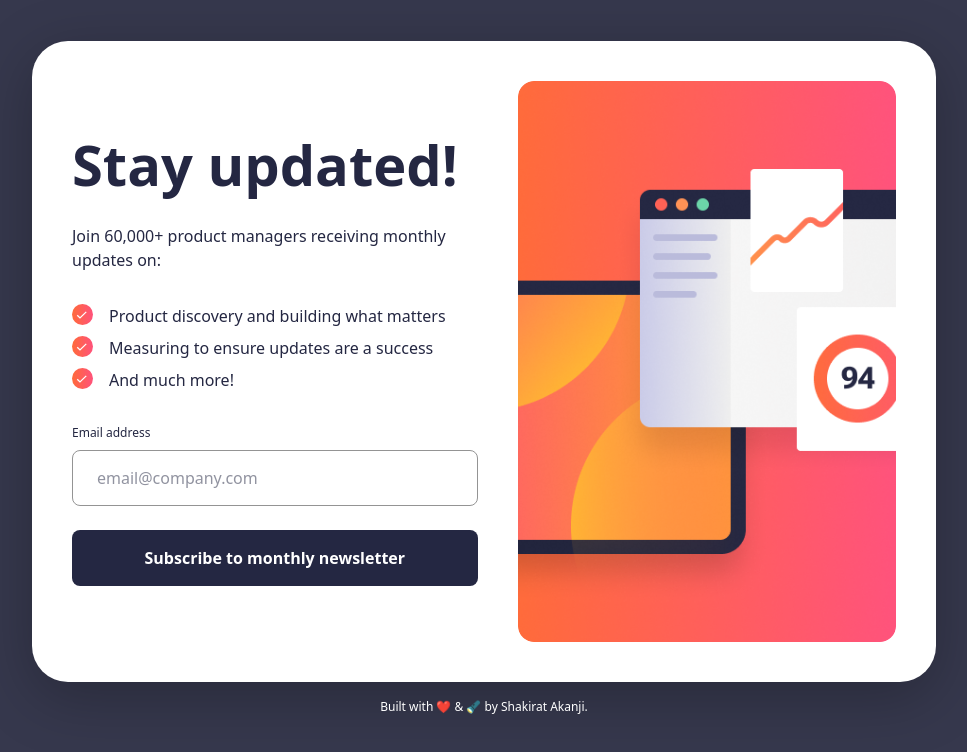
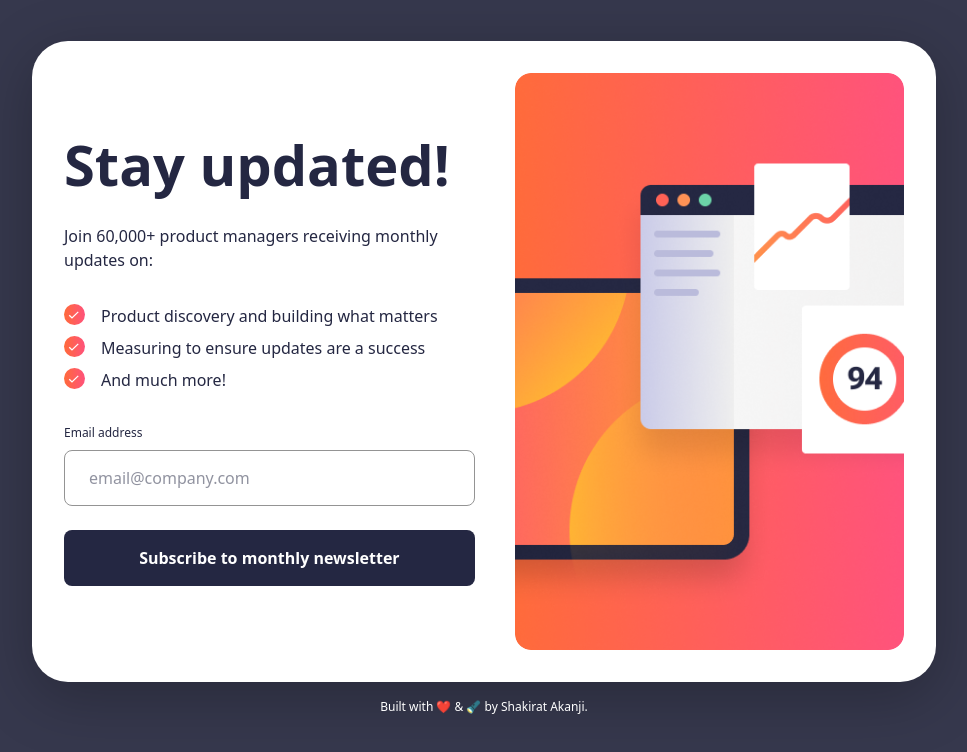
Before and after one commit to Anikhe00/Newsletter-Form, a React (Vite) app: page / in a window 1280 px wide. Shown: the top 752 px of the page, without its empty margins (156-1123 px from the left). Built offline with nearby package versions, Linux system fonts and the light colour scheme.

Commit message:
Update padding of NewsletterForm on Tablet View

```diff
--- a/src/components/NewsletterForm.jsx
+++ b/src/components/NewsletterForm.jsx
@@ -10,14 +10,14 @@ export default function NewsletterForm({
   hasSubmitted,
 }) {
   return (
-    <section className="flex w-full md:w-[38rem] lg:w-[56.5rem] md:h-[54.875rem] lg:h-[40.063rem] md:p-[2.5rem] h-dvh md:rounded-[2.25rem] md:bg-white md:shadow-[0_15px_60px_0_rgba(0,0,0,0.25)]">
+    <section className="flex w-full md:w-[38rem] lg:w-[56.5rem] md:h-[54.875rem] lg:h-[40.063rem] md:p-[2rem] h-dvh md:rounded-[2.25rem] md:bg-white md:shadow-[0_15px_60px_0_rgba(0,0,0,0.25)]">
       <div className="flex flex-col lg:flex-row-reverse w-full items-center lg:items-center lg:justify-center gap-[2.5rem] ">
         <img
           src={Illustration}
           alt="Newsletter Illustration"
           className="w-full lg:w-[25rem] h-[17.75rem] md:h-[22.39288rem] lg:h-full md:rounded-[1rem] rounded-b-[1rem] object-cover "
         />
-        <div className="flex flex-col items-start gap-[2.5em] md:gap-[1.5rem] lg:gap-[2rem] md:self-stretch lg:h-full lg:justify-center px-[1.5rem] lg:px-0">
+        <div className="flex flex-col items-start gap-[2.5em] md:gap-[1.5rem] lg:gap-[2rem] md:self-stretch lg:h-full lg:justify-center px-[1.5rem] lg:px-0 md:px-0">
           <div className="flex flex-col items-start gap-[1.5rem] lg:gap-[2rem]">
             <h1 className="text-[2.5rem] md:text-[3.5rem] font-bold leading-[100%] text-blue-800">
               Stay updated!
```
